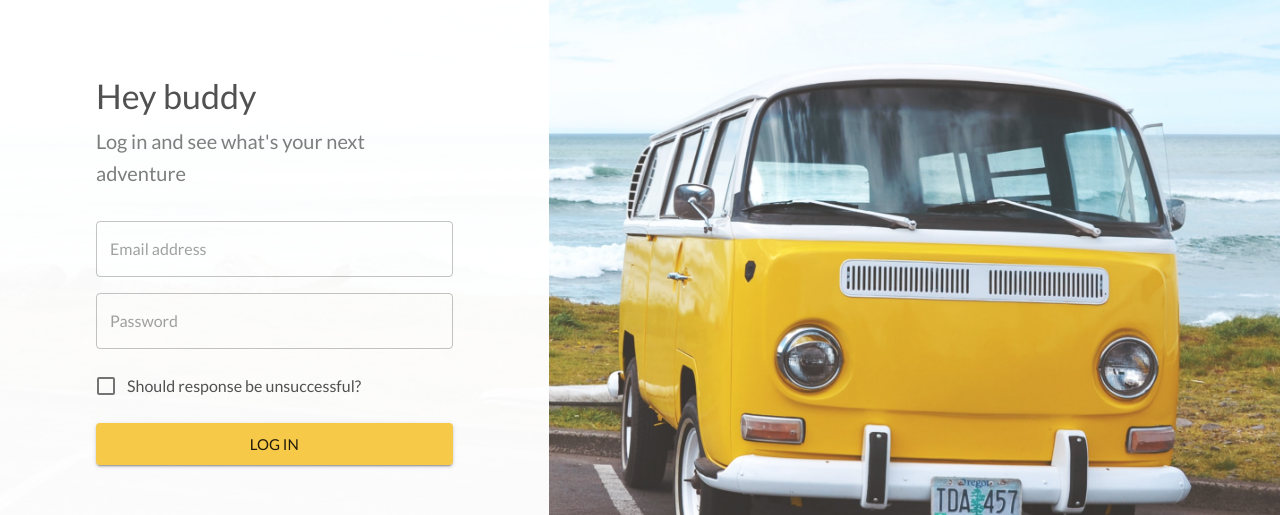
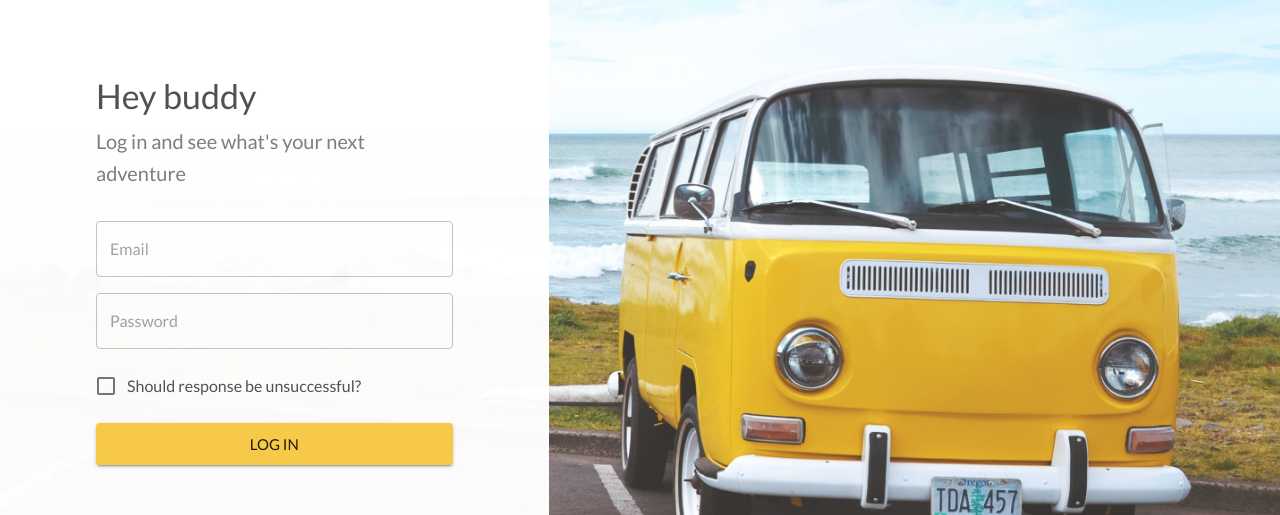
Before and after one commit to codebleidd/login-page-assesment, a React (Create React App) app: page / in a window 1280 px wide. Shown: the part 130-645 px from the top of the page. Built offline with nearby package versions, Linux system fonts and the light colour scheme.

Commit message:
feat: prepare form validation

```diff
--- a/src/components/LoginForm.tsx
+++ b/src/components/LoginForm.tsx
@@ -1,5 +1,4 @@
 import React from 'react'
-import Header from './Header'
 import styled from 'styled-components'
 import {
   Button,
@@ -7,6 +6,10 @@ import {
   FormControlLabel,
   TextField,
 } from '@material-ui/core'
+import { Formik, Field, FieldInputProps, FieldMetaProps } from 'formik'
+
+import Header from './Header'
+import { loginValidator } from '../validators'
 
 const Form = styled.form`
   display: flex;
@@ -21,28 +24,76 @@ const StyledFormControlLabel = styled(FormControlLabel)`
   margin-bottom: 16px;
 `
 
+interface FieldHelpers {
+  field: FieldInputProps<string>
+  meta: FieldMetaProps<string>
+}
+
+export interface FormValues {
+  email: string
+  password: string
+  shouldFail?: boolean
+}
+
 class LoginForm extends React.Component<{}, {}> {
   render() {
     return (
-      <Form>
+      <Formik
+        initialValues={{ email: '', password: '', shouldFail: false }}
+        onSubmit={console.log}
+        validationSchema={loginValidator}
+      >
+        {props => (
+          <Form onSubmit={props.handleSubmit}>
             <Header
               title='Hey buddy'
               subtitle="Log in and see what's your next adventure"
             />
-        <StyledTextField variant='outlined' placeholder='Email address' />
+
+            <Field name='email'>
+              {({ field, meta }: FieldHelpers) => (
                 <StyledTextField
+                  {...field}
+                  variant='outlined'
+                  placeholder='Email'
+                  error={!!meta.error}
+                  helperText={meta.error}
+                />
+              )}
+            </Field>
+
+            <Field name='password'>
+              {({ field, meta }: FieldHelpers) => (
+                <StyledTextField
+                  {...field}
                   type='password'
                   variant='outlined'
                   placeholder='Password'
+                  error={!!meta.error}
+                  helperText={meta.error}
                 />
+              )}
+            </Field>
+
+            <Field name='shouldFail'>
+              {({ field, meta }: FieldHelpers) => (
                 <StyledFormControlLabel
-          control={<Checkbox color='primary' />}
+                  control={<Checkbox color='primary' {...field} />}
                   label='Should response be unsuccessful?'
                 />
-        <Button variant='contained' color='primary' size='large'>
+              )}
+            </Field>
+            <Button
+              variant='contained'
+              color='primary'
+              size='large'
+              type='submit'
+            >
               Log in
             </Button>
           </Form>
+        )}
+      </Formik>
     )
   }
 }
--- /dev/null
+++ b/src/validators/index.ts
@@ -0,0 +1 @@
+export * from './loginValidator'
--- /dev/null
+++ b/src/validators/loginValidator.ts
@@ -0,0 +1,14 @@
+import * as yup from 'yup'
+import { Schema } from 'yup'
+
+const loginValidator: Schema<any> = yup.object({
+  email: yup.string().email().required('Email is required'),
+  password: yup
+    .string()
+    .min(8, 'Password should contain at least 8 characters')
+    .matches(/[A-Z]/, 'Password should contain an uppercase letter')
+    .matches(/[0-9]/, 'Password should contain a number')
+    .required(),
+})
+
+export { loginValidator }
```
Also changed, not shown: src/App.tsx (+0 -7 lines), 1 other file (tests, documents, lock files or other folders). Lines whose indentation alone changed are shown as unchanged.
